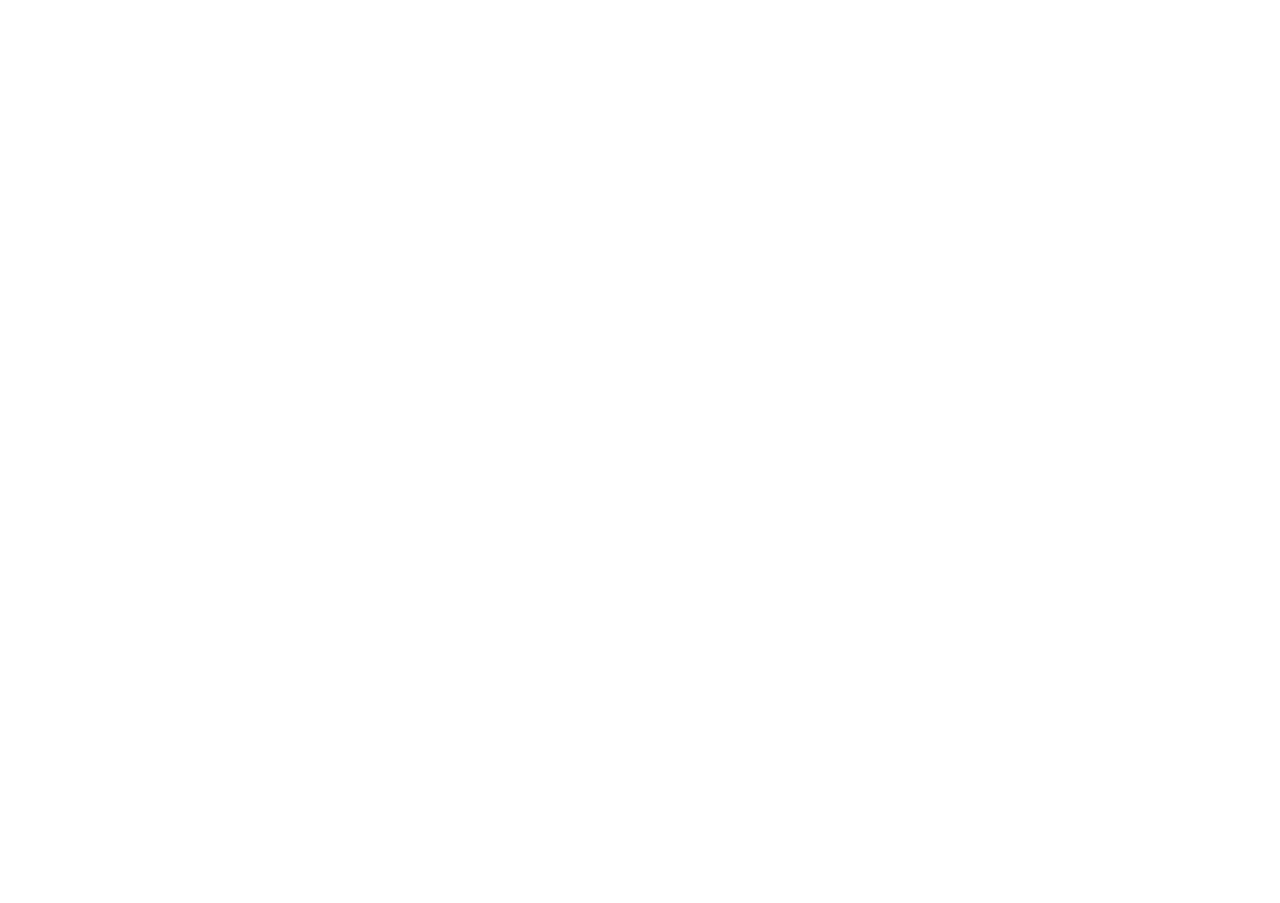
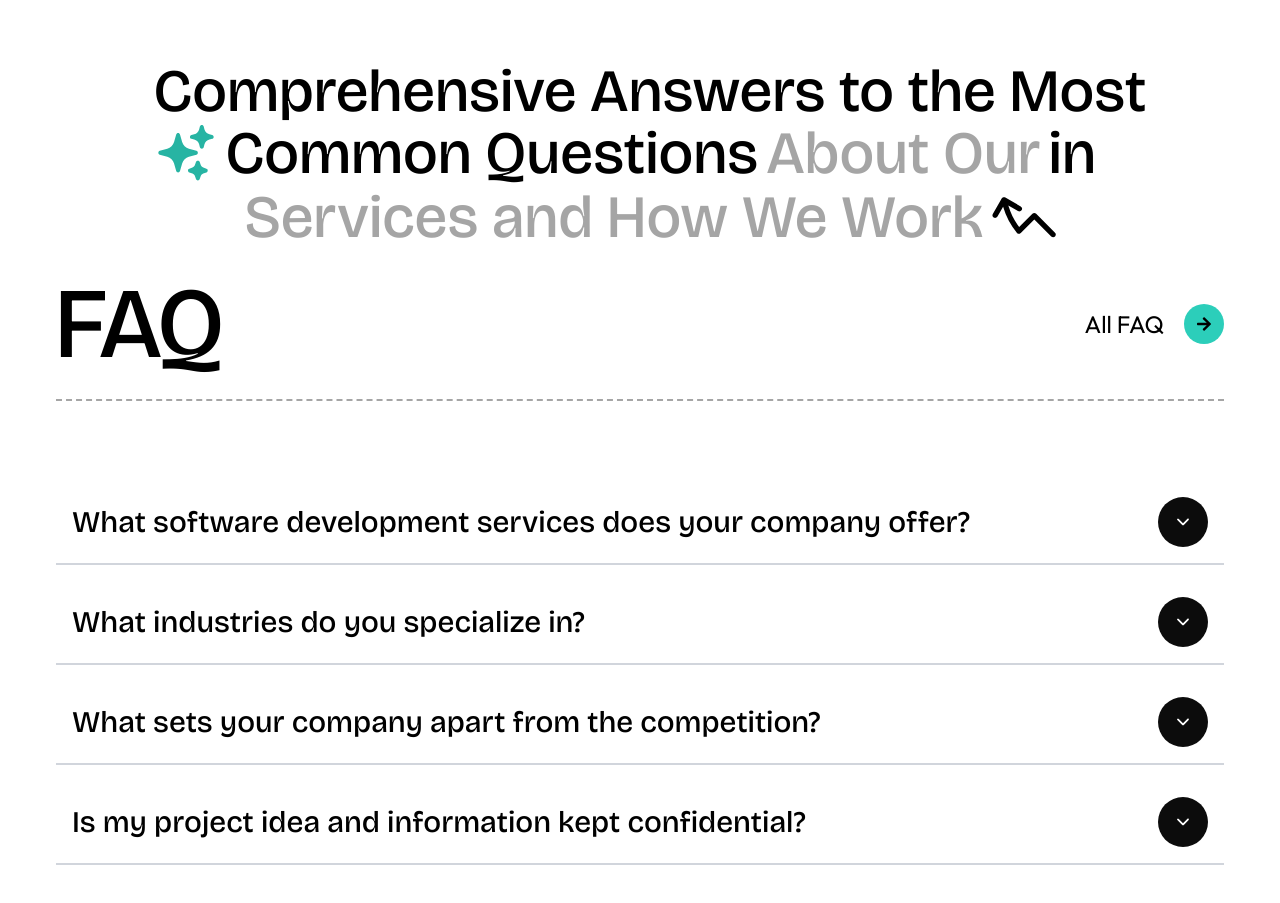
Before and after one commit to YeasinWebDev/software-chamber, a React (Vite) app: page / in a window 1280 px wide. Shown: the part 7180-8083 px from the top of the page. Before the commit the page ends 7161 px from the top, so only its background shows below. Built offline with nearby package versions, Linux system fonts and the light colour scheme.

Commit message:
faq section added

```diff
--- a/src/Home.jsx
+++ b/src/Home.jsx
@@ -1,3 +1,4 @@
+import Faq from "./components/Faq"
 import Hero from "./components/Hero"
 import Navbar from "./components/Navbar"
 import Services from "./components/Services"
@@ -12,6 +13,7 @@ function Home() {
       <Services/>
       <WhyChoose/>
       <Stacks/>
+      <Faq/>
     </div>
   )
 }
--- /dev/null
+++ b/src/components/Faq.jsx
@@ -0,0 +1,112 @@
+import React, { useState } from 'react'
+import AllStars from '../assets/icons/AllStars'
+import ArrowUp from '../assets/icons/ArrowUp'
+import { FaArrowRight } from 'react-icons/fa'
+import { IoIosArrowBack, IoIosArrowDown, IoIosArrowUp } from "react-icons/io";
+import { IoIosArrowForward } from "react-icons/io";
+
+function Faq() {
+    const [openIndex, setOpenIndex] = useState(null);
+
+    const faqs = [
+        {
+            question: "What software development services does your company offer?",
+            answer:
+                "We provide end-to-end software development services including web and mobile app development, UI/UX design, cloud solutions, API integration, and custom enterprise software tailored to your business needs.",
+        },
+        {
+            question: "What industries do you specialize in?",
+            answer:
+                "We have experience delivering solutions for diverse industries such as finance, healthcare, e-commerce, entertainment, logistics, and education, ensuring industry-specific compliance and best practices.",
+        },
+        {
+            question: "What sets your company apart from the competition?",
+            answer:
+                "Our blend of technical expertise, agile methodologies, and a deep focus on client collaboration allows us to deliver innovative, scalable, and reliable solutions that drive real business results.",
+        },
+        {
+            question: "Is my project idea and information kept confidential?",
+            answer:
+                "Absolutely. We follow strict confidentiality agreements and implement robust security measures to ensure your intellectual property and project details remain fully protected.",
+        },
+    ];
+
+
+    const toggleFAQ = (index) => {
+        setOpenIndex(openIndex === index ? null : index);
+    };
+    return (
+        <div className='px-2 md:px-5 lg:px-14 my-20'>
+            <div className='flex items-center justify-center'>
+                {/* for mobile */}
+                <h1 className='font-medium text-2xl md:hidden text-center pb-10'>
+                    <span>Comprehensive Answers <br /> to the Most</span>
+                    <span className='flex items-start justify-center'><span><AllStars /></span><span>Common Questions <span className='text-[#a5a5a5]'>About Our</span>
+                    </span>
+                    </span>
+                    <span className='flex items-center justify-center gap-2 text-[#a5a5a5]'>Services and How We Work<span><ArrowUp /></span></span>
+                </h1>
+                {/* for desktop */}
+                <h1 className='font-medium hidden md:block md:text-4xl lg:text-5xl xl:text-6xl 2xl:text-[93px] md:pl-5'>
+                    <span>Comprehensive Answers to the Most</span>
+                    <span className='flex items-center gap-2'>
+                        <span><AllStars /></span>
+                        Common Questions
+                        <span className='text-[#a5a5a5] whitespace-nowrap'>About Our</span>
+                        in
+                    </span>
+
+                    <span className='flex items-center justify-center gap-2 text-[#a5a5a5]'>Services and How We Work<span><ArrowUp /></span></span>
+                </h1>
+            </div>
+
+            <div>
+                <div className='flex items-center justify-between border-b-2 border-dashed border-[#a5a5a5] mb-20'>
+                    <h2 className='flex items-center justify-center gap-5 font-medium text-[40px] md:text-[60px] lg:text-[80px] xl:text-[100px] 2xl:text-[120px]'>
+                        FAQ
+                    </h2>
+                    <div className='flex items-center justify-center gap-5 cursor-pointer'>
+                        <h4 className='text-[14px] md:text-[18px] lg:text-[20px] xl:text-[24px] font-outfit'>All FAQ</h4>
+                        <div className='p-3 w-10 h-10 rounded-full bg-[#2CCEBA] size-1 flex items-center justify-center'>
+                            <FaArrowRight color='black' />
+                        </div>
+                    </div>
+                </div>
+
+                <div className="space-y-4 transition-all duration-300 ease-in">
+                    {faqs.map((faq, index) => {
+                        const isOpen = openIndex === index;
+                        return (
+                            <div
+                                key={index}
+                                className="border-b-2 border-gray-300 overflow-hidden"
+                            >
+                                <button
+                                    className="w-full flex justify-between items-center p-4 text-left"
+                                    onClick={() => toggleFAQ(index)}
+                                >
+                                    <span className="font-medium text-[20px] md:text-[30px]">{faq.question}</span>
+                                    <div className="p-2 md:p-4 rounded-full" style={{ backgroundColor: isOpen ? '#2CCEBA' : '#0c0c0c' }}>
+                                        {isOpen ? <IoIosArrowUp color='white' size={18}/> : <IoIosArrowDown color='white' size={18}/>}
+                                    </div>
+                                </button>
+
+                                <div
+                                    className={`transition-all duration-500 ease-in-out overflow-hidden ${isOpen ? "max-h-40 opacity-100" : "max-h-0 opacity-0"
+                                        }`}
+                                >
+                                    <div className="p-4 text-[#494949] text-[16px] md:text-[24px]">
+                                        {faq.answer}
+                                    </div>
+                                </div>
+                            </div>
+                        );
+                    })}
+
+                </div>
+            </div>
+        </div>
+    )
+}
+
+export default Faq
--- a/src/components/Services.jsx
+++ b/src/components/Services.jsx
@@ -17,7 +17,9 @@ function Services() {
             <div className='px-2 md:px-5 lg:px-14 mt-20 flex items-center text-center flex-col'>
                 {/* for mobile */}
                 <h1 className='font-medium text-2xl md:hidden'>
-                    <span className='flex items-start justify-center'><span><AllStars /></span><span>At Software Chamber, <span className='text-[#a5a5a5]'>we specialize</span> in turning complex challenges into elegant </span></span>
+                    <span className='flex items-start justify-start relative'>
+                        <span className='absolute top-0 left-7'><AllStars /></span>
+                        <span>At Software Chamber, <span className='text-[#a5a5a5]'>we <br /> specialize</span> in turning complex challenges into elegant </span></span>
                     <span className='flex items-center justify-center gap-2 text-[#a5a5a5]'>digital solutions <span><ArrowUp /></span></span>
                 </h1>
                 {/* for desktop */}
```
